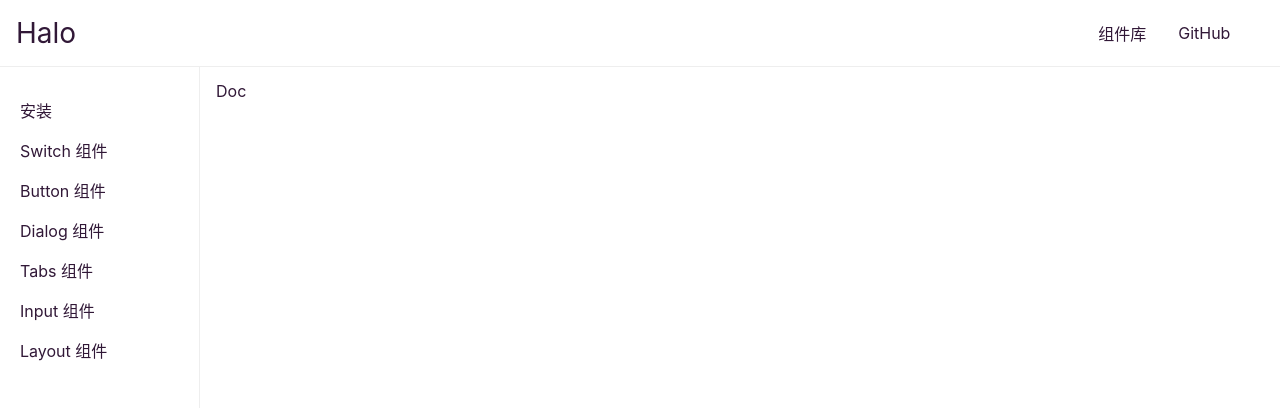
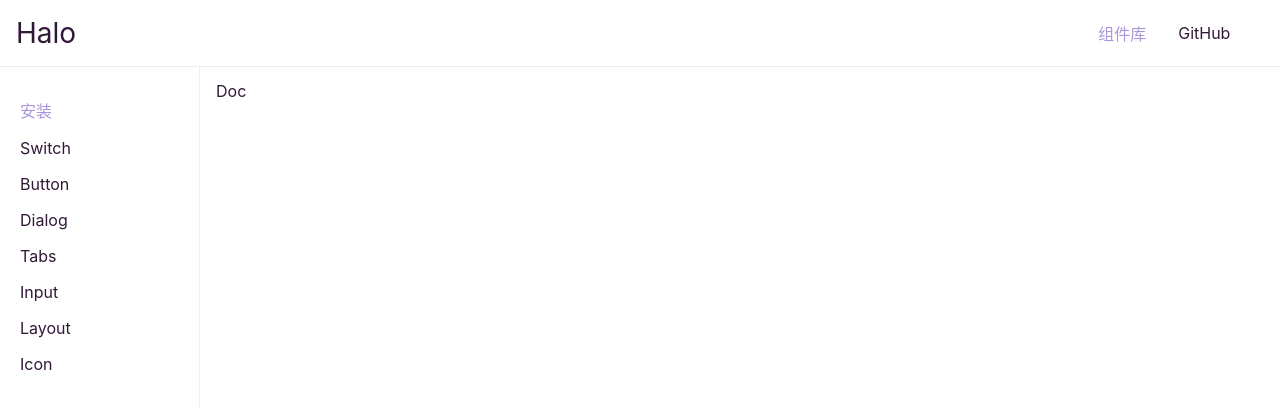
Before and after one commit to gloriacc/halo-vue3, a Vue app: page /#/doc in a window 1280 px wide. Shown: the top 408 px of the page. Built offline with nearby package versions, Linux system fonts and the light colour scheme.

Commit message:
当前路由高亮

```diff
--- a/src/components/Nav.vue
+++ b/src/components/Nav.vue
@@ -2,15 +2,16 @@
   <div class="nav">
     <div class="logo"><router-link to="/">Halo</router-link></div>
     <ul class="menu">
-      <li><router-link to="/doc">组件库</router-link></li>
+      <li><router-link :class="link.path.indexOf('/doc') !== -1 ? 'link-active' : ''" to="/doc">组件库</router-link></li>
       <li><a href="https://github.com">GitHub<halo-icon class="target-icon" name="target"></halo-icon></a></li>
     </ul>
     <halo-icon class="toggleAside" @click="toggleAside" name="fold"></halo-icon>
   </div>
 </template>
 <script lang="ts">
-  import {inject, Ref} from 'vue';
-  import HaloIcon from '../lib/icon.vue';
+  import {inject, Ref} from 'vue'
+  import HaloIcon from '../lib/icon.vue'
+  import {router} from '../router'
 
   export default {
     name: 'Nav',
@@ -23,7 +24,12 @@
         }
       }
       return {toggleAside}
-    }
+    },
+    data () {
+      return {
+        link: router.currentRoute
+      }
+    },
   }
 </script>
 <style lang="scss" scoped>
@@ -62,6 +68,9 @@
           &:hover {
             border-bottom: none;
           }
+          &.link-active {
+            color: #AA96DA;
+          }
         }
       }
     }
--- a/src/views/Doc.vue
+++ b/src/views/Doc.vue
@@ -3,28 +3,12 @@
     <Nav class="nav"></Nav>
     <div class="content">
       <aside v-if="asideVisible">
-<!--        <h2>组件列表</h2>-->
         <ol>
           <li>
-            <router-link to="/doc">安装</router-link>
+            <router-link :class="link.path === '/doc' ? 'link-active' : ''" to="/doc">安装</router-link>
           </li>
-          <li>
-            <router-link to="/doc/switch">Switch 组件</router-link>
-          </li>
-          <li>
-            <router-link to="/doc/button">Button 组件</router-link>
-          </li>
-          <li>
-            <router-link to="/doc/dialog">Dialog 组件</router-link>
-          </li>
-          <li>
-            <router-link to="/doc/tabs">Tabs 组件</router-link>
-          </li>
-          <li>
-            <router-link to="/doc/input">Input 组件</router-link>
-          </li>
-          <li>
-            <router-link to="/doc/layout">Layout 组件</router-link>
+          <li v-for="route in links">
+            <router-link :class="link.path === route.path ? 'link-active' : ''" :to="route.path">{{ route.meta.title }}</router-link>
           </li>
         </ol>
       </aside>
@@ -35,16 +19,22 @@
   </div>
 </template>
 <script lang="ts">
-  import Nav from '../components/Nav.vue';
-  import {inject, Ref} from 'vue';
+  import Nav from '../components/Nav.vue'
+  import {inject, Ref} from 'vue'
+  import { router } from '../router'
 
   export default {
     components: {Nav},
     setup () {
       const asideVisible = inject<Ref<Boolean>>('asideVisible')
-      // console.log(asideVisible);
       return {asideVisible}
-    }
+    },
+    data () {
+      return {
+        links: router.getRoutes().filter(route => route.meta.title) || [],
+        link: router.currentRoute
+      }
+    },
   };
 </script>
 <style lang="scss" scoped>
@@ -88,6 +78,9 @@
               color: #AA96DA;
               border-bottom: none;
             }
+            &.link-active {
+              color: #AA96DA;
+            }
           }
         }
       }
```
Also changed, not shown: src/router.ts (+15 -15 lines), src/docs/ButtonDemo.vue (renamed from src/demos/ButtonDemo.vue), src/docs/DialogDemo.vue (renamed from src/demos/DialogDemo.vue), src/docs/DocDemo.vue (renamed from src/demos/DocDemo.vue), src/docs/IconDemo.vue (renamed from src/demos/IconDemo.vue), src/docs/InputDemo.vue (renamed from src/demos/InputDemo.vue), src/docs/LayoutDemo.vue (renamed from src/demos/LayoutDemo.vue), src/docs/SwitchDemo.vue (renamed from src/demos/SwitchDemo.vue), src/docs/TabsDemo.vue (renamed from src/demos/TabsDemo.vue).
